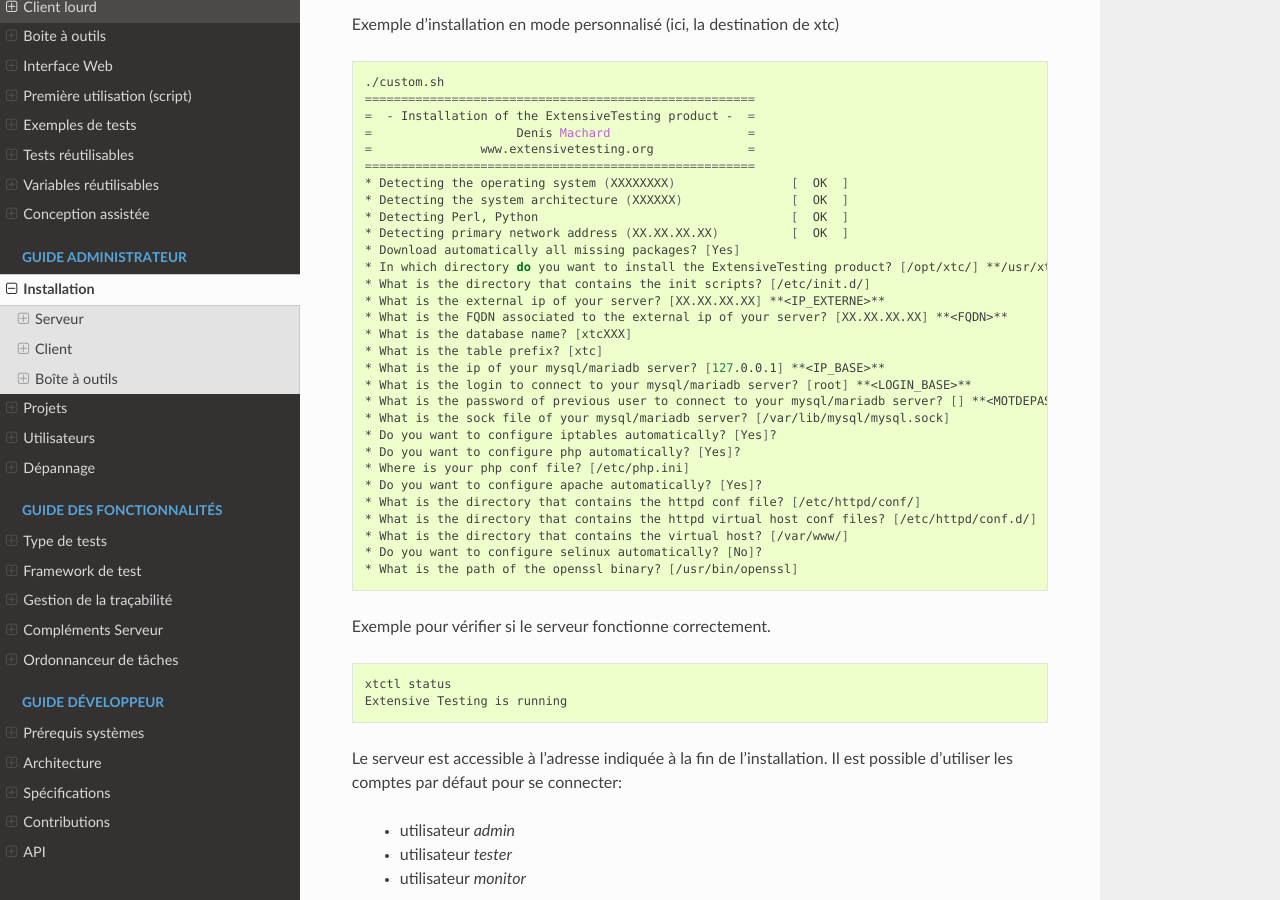
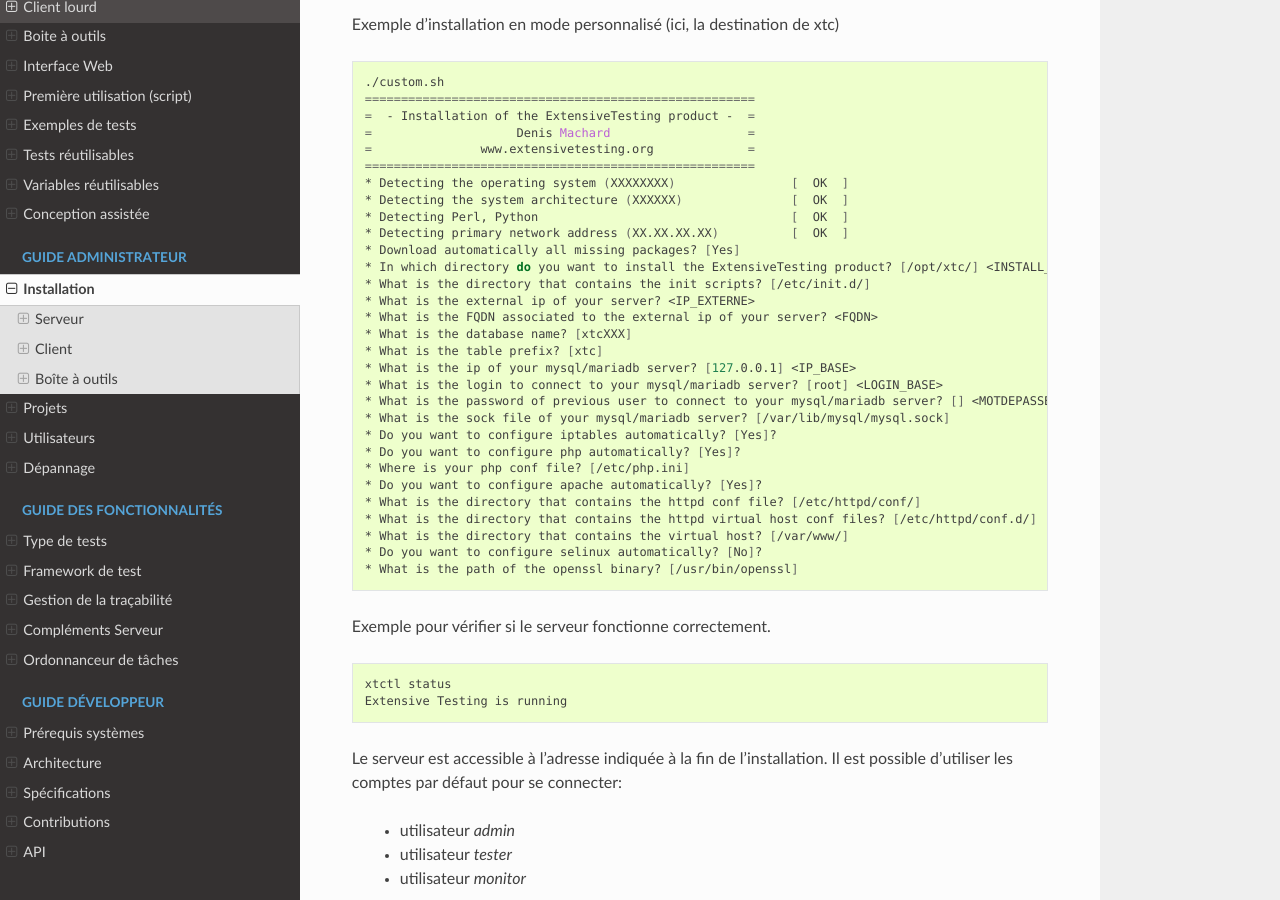
Before and after one commit to ExtensiveAutomation/extensiveautomation-fr.readthedocs.io, a Sphinx documentation site: the page built from docs/admin/install.rst, in a window 1280 px wide and 900 px high, scrolled down 1997 px. Built offline with Sphinx 7.4.7 and the Read the Docs theme 2.0.0, drawn with Linux system fonts in a browser that asks for light colours.

Commit message:
mise à jour

```diff
--- a/docs/admin/install.rst
+++ b/docs/admin/install.rst
@@ -100,15 +100,15 @@
 	* Detecting Perl, Python                                   [  OK  ]
 	* Detecting primary network address (XX.XX.XX.XX)          [  OK  ]
 	* Download automatically all missing packages? [Yes]
-	* In which directory do you want to install the ExtensiveTesting product? [/opt/xtc/] **/usr/xtc/**
+	* In which directory do you want to install the ExtensiveTesting product? [/opt/xtc/] <INSTALL_PATH>
 	* What is the directory that contains the init scripts? [/etc/init.d/]
-	* What is the external ip of your server? [XX.XX.XX.XX] **<IP_EXTERNE>**
-	* What is the FQDN associated to the external ip of your server? [XX.XX.XX.XX] **<FQDN>**
+	* What is the external ip of your server? <IP_EXTERNE>
+	* What is the FQDN associated to the external ip of your server? <FQDN>
 	* What is the database name? [xtcXXX]
 	* What is the table prefix? [xtc]
-	* What is the ip of your mysql/mariadb server? [127.0.0.1] **<IP_BASE>**
-	* What is the login to connect to your mysql/mariadb server? [root] **<LOGIN_BASE>**
-	* What is the password of previous user to connect to your mysql/mariadb server? [] **<MOTDEPASSE_BASE>**
+	* What is the ip of your mysql/mariadb server? [127.0.0.1] <IP_BASE>
+	* What is the login to connect to your mysql/mariadb server? [root] <LOGIN_BASE>
+	* What is the password of previous user to connect to your mysql/mariadb server? [] <MOTDEPASSE_BASE>
 	* What is the sock file of your mysql/mariadb server? [/var/lib/mysql/mysql.sock]
 	* Do you want to configure iptables automatically? [Yes]?
 	* Do you want to configure php automatically? [Yes]?
```
Also changed, not shown: docs/user/assisted_design.rst (+5 -19 lines).
